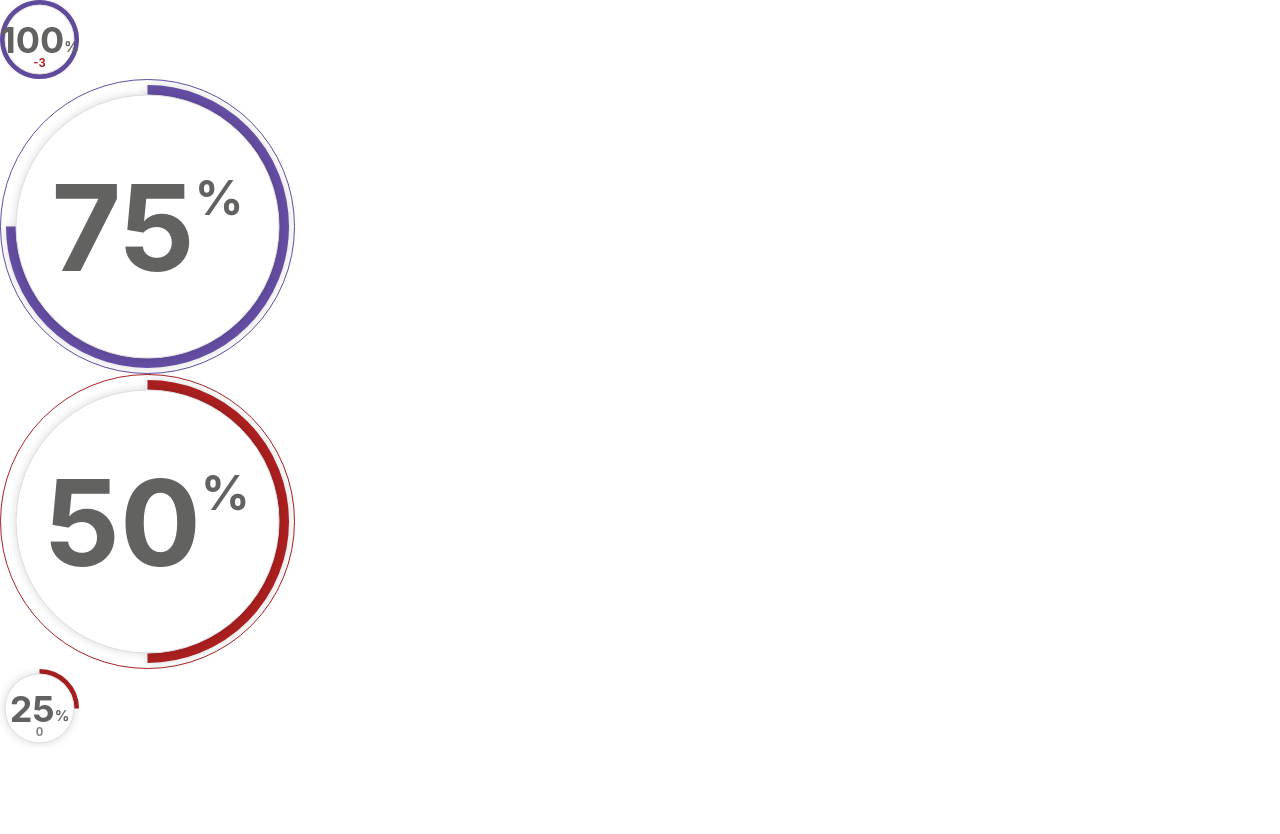
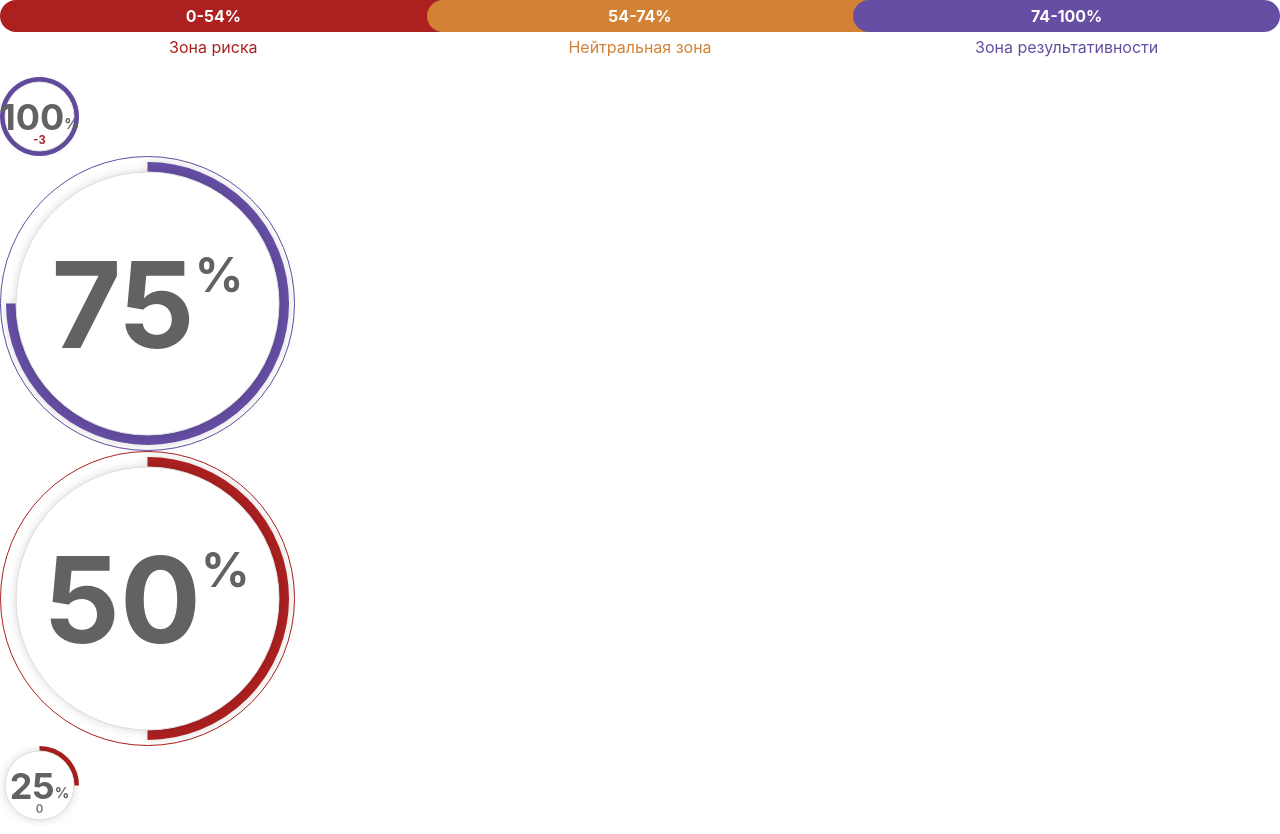
Before and after one commit to axiom777/donut-svg-react, a React (Create React App) app: page / in a window 1280 px wide. Before the commit the page ends 800 px from the top, so only its background shows below. Built offline with nearby package versions, Linux system fonts and the light colour scheme.

Commit message:
Create Legend

```diff
--- a/src/App.tsx
+++ b/src/App.tsx
@@ -1,9 +1,12 @@
 import "./App.css";
 import Donut from "./components/Donut/Donut";
+import Legend from "./components/Legend/Legend";
 
 function App() {
   return (
     <div>
+      <Legend/>
+      <br />
       <Donut size="small" percent={100} direction="down" difference={-3} />
       <Donut size="regular" percent={75} direction="down" difference={15} />
       <Donut size="regular" percent={50} direction="down" difference={-3} />
--- /dev/null
+++ b/src/components/Legend/Legend.module.scss
@@ -0,0 +1,28 @@
+.wrapper {
+  position: relative;
+  width: 100%;
+  display: flex;
+  justify-content: space-around;
+}
+
+.item {
+  display: flex;
+  flex-direction: column;
+  flex-grow: 0;
+  flex-shrink: 0;
+}
+
+.bar {
+  color: white;
+  font-weight: bold;
+  right: 0;
+  display: flex;
+  align-items: center;
+  position: absolute;
+  top: 0;
+}
+
+.name {
+  min-width: 100%;
+  text-align: center;
+}
--- /dev/null
+++ b/src/components/Legend/Legend.tsx
@@ -0,0 +1,58 @@
+import * as React from "react";
+import styles from "./Legend.module.scss";
+import { colors } from "../constants";
+
+export default class Legend extends React.Component {
+  render() {
+    const height = 32;
+    const count = colors.length;
+    return (
+      <div className={styles.wrapper}>
+        {colors.map(({ percent, color, name }, index) => {
+          const isLast = index === colors.length - 1;
+          const endPercent = !isLast ? colors[index + 1].percent : 100;
+          return (
+            <div
+              key={index}
+              className={styles.item}
+              style={{
+                maxWidth: `calc(100% / ${count})`,
+                minWidth: `calc(100% / ${count})`,
+              }}
+            >
+              <div
+                className={styles.bar}
+                style={{
+                  backgroundColor: color,
+                  height: `${height}px`,
+                  width: `calc(${isLast ? 0 : height}px + 100% / ${count})`,
+                  borderRadius: `${height / 2}px`,
+                  left: `calc((100% /${count})*${index})`,
+                }}
+              >
+                <span
+                  style={{
+                    width: `calc(100% - ${isLast ? 0 : height}px)`,
+                    display: "block",
+                    textAlign: "center",
+                  }}
+                >
+                  {percent}-{endPercent}%
+                </span>
+              </div>
+              <div
+                className={styles.name}
+                style={{
+                  marginTop: `${height + 5}px`,
+                  color,
+                }}
+              >
+                {name}
+              </div>
+            </div>
+          );
+        })}
+      </div>
+    );
+  }
+}
```
